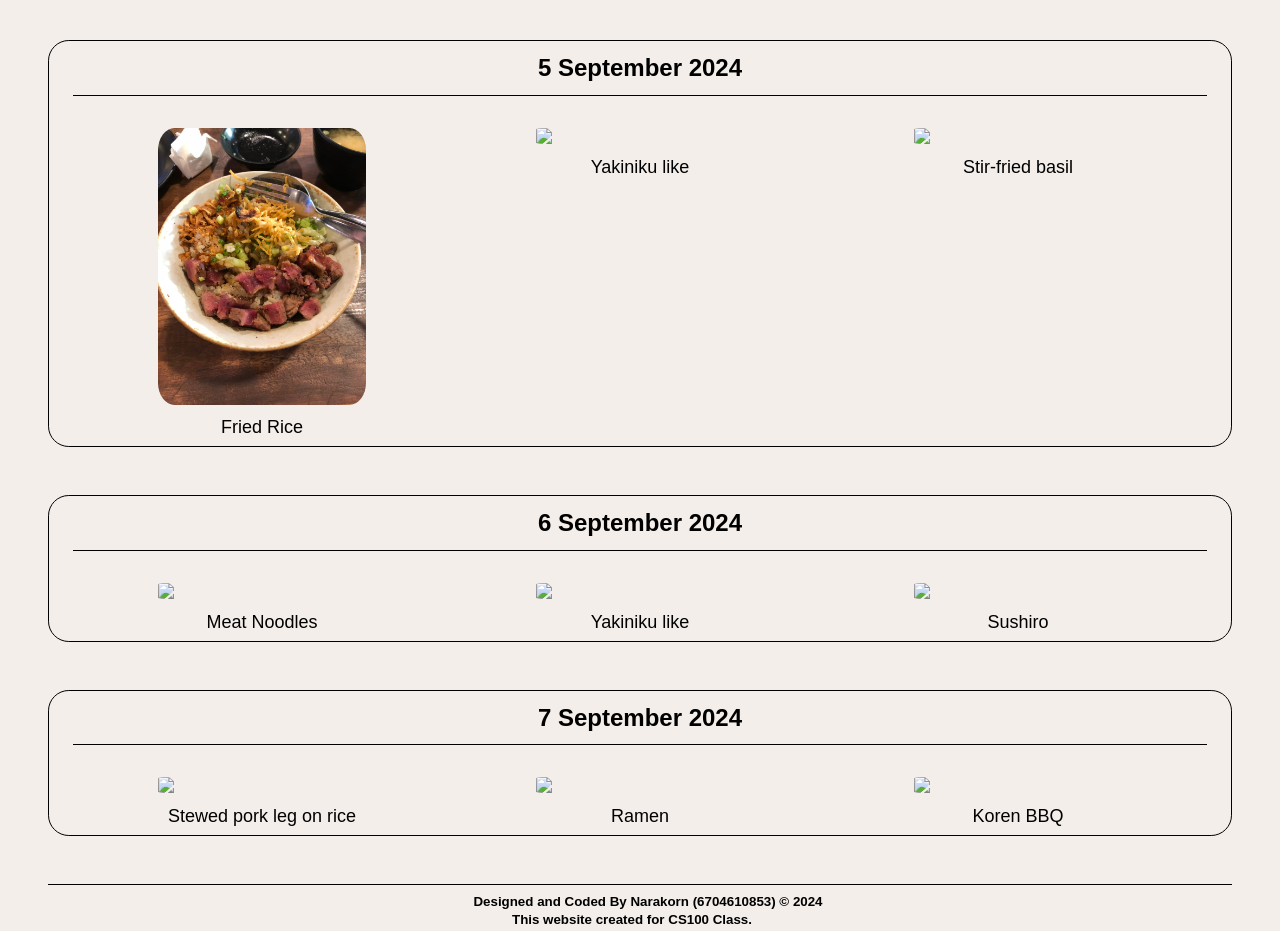
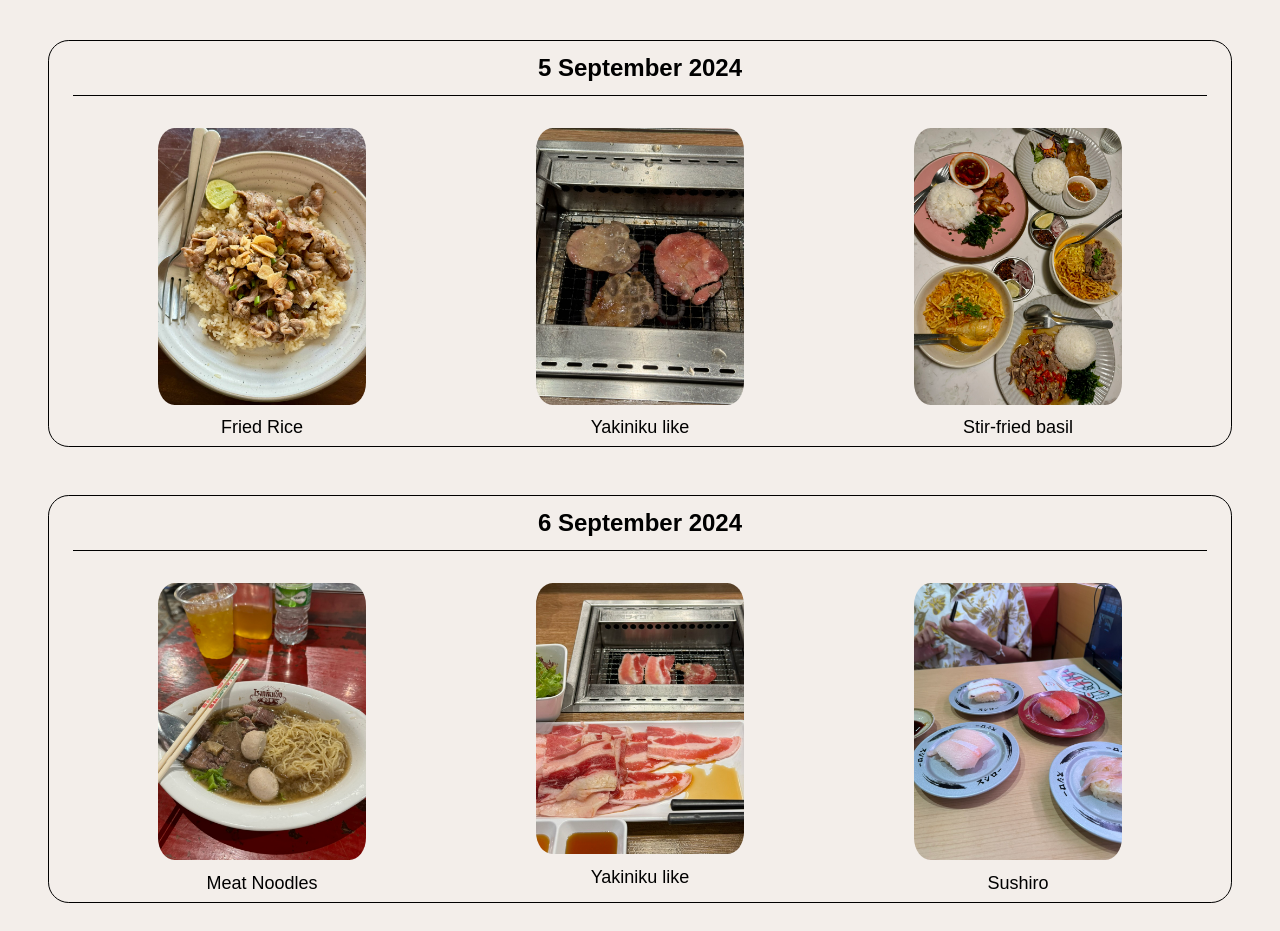
Before and after one commit to Naraaa-z/CS100-67-Myfirst-Web, a plain HTML site: page index.html in a window 1280 px wide. Shown: the part 540-1471 px from the top of the page. Drawn offline with Linux system fonts and the light colour scheme.

Commit message:
modify path name

```diff
--- a/index.html
+++ b/index.html
@@ -37,15 +37,15 @@
         <div class="Food-comp">
 
             <div class="food-block">
-                <img class="food-img" src="/CS100-67-Myfirst-Web/resouces/img/4-d.jpeg">
+                <img class="food-img" src="/CS100-67-Myfirst-Web/resouces/img/5-b.jpeg">
                 <p class="menu">Fried Rice</p>
             </div>
             <div class="food-block">
-                <img class="food-img" src="/food-diary/resouces/img/5-l.jpeg">
+                <img class="food-img" src="/CS100-67-Myfirst-Web/resouces/img/5-l.jpeg">
                 <p class="menu">Yakiniku like</p>
             </div>
             <div class="food-block">
-                <img class="food-img" src="/food-diary/resouces/img/5-d.jpeg">
+                <img class="food-img" src="/CS100-67-Myfirst-Web/resouces/img/5-d.jpeg">
                 <p class="menu">Stir-fried basil</p>
             </div>
 
@@ -59,15 +59,15 @@
         <div class="Food-comp">
 
             <div class="food-block">
-                <img class="food-img" src="/food-diary/resouces/img/6-b.jpeg">
+                <img class="food-img" src="/CS100-67-Myfirst-Web/resouces/img/6-b.jpeg">
                 <p class="menu">Meat Noodles</p>
             </div>
             <div class="food-block">
-                <img class="food-img" src="/food-diary/resouces/img/6-l.jpeg">
+                <img class="food-img" src="/CS100-67-Myfirst-Web/resouces/img/6-l.jpeg">
                 <p class="menu">Yakiniku like</p>
             </div>
             <div class="food-block">
-                <img class="food-img" src="/food-diary/resouces/img/6-d.jpeg">
+                <img class="food-img" src="/CS100-67-Myfirst-Web/resouces/img/6-d.jpeg">
                 <p class="menu">Sushiro</p>
             </div>
 
@@ -81,15 +81,15 @@
         <div class="Food-comp">
 
             <div class="food-block">
-                <img class="food-img" src="/food-diary/resouces/img/7-b.jpg">
+                <img class="food-img" src="/CS100-67-Myfirst-Web/resouces/img/7-b.jpg">
                 <p class="menu">Stewed pork leg on rice</p>
             </div>
             <div class="food-block">
-                <img class="food-img" src="/food-diary/resouces/img/7-l.jpg">
+                <img class="food-img" src="/CS100-67-Myfirst-Web/resouces/img/7-l.jpg">
                 <p class="menu">Ramen</p>
             </div>
             <div class="food-block">
-                <img class="food-img" src="/food-diary/resouces/img/7-d.jpg">
+                <img class="food-img" src="/CS100-67-Myfirst-Web/resouces/img/7-d.jpg">
                 <p class="menu">Koren BBQ</p>
             </div>
 
@@ -98,7 +98,7 @@
     </div>
 
     <div class="footer-com">
-        <p class="footer-paragraph"><small>Designed and Coded By Narakorn (6704610853) © 2024<br>
+        <p class="footer-paragraph"><small>Designed and Coded giBy Narakorn (6704610853) © 2024<br>
                 This website created for CS100 Class.</small>
         </p>
     </div>
```
